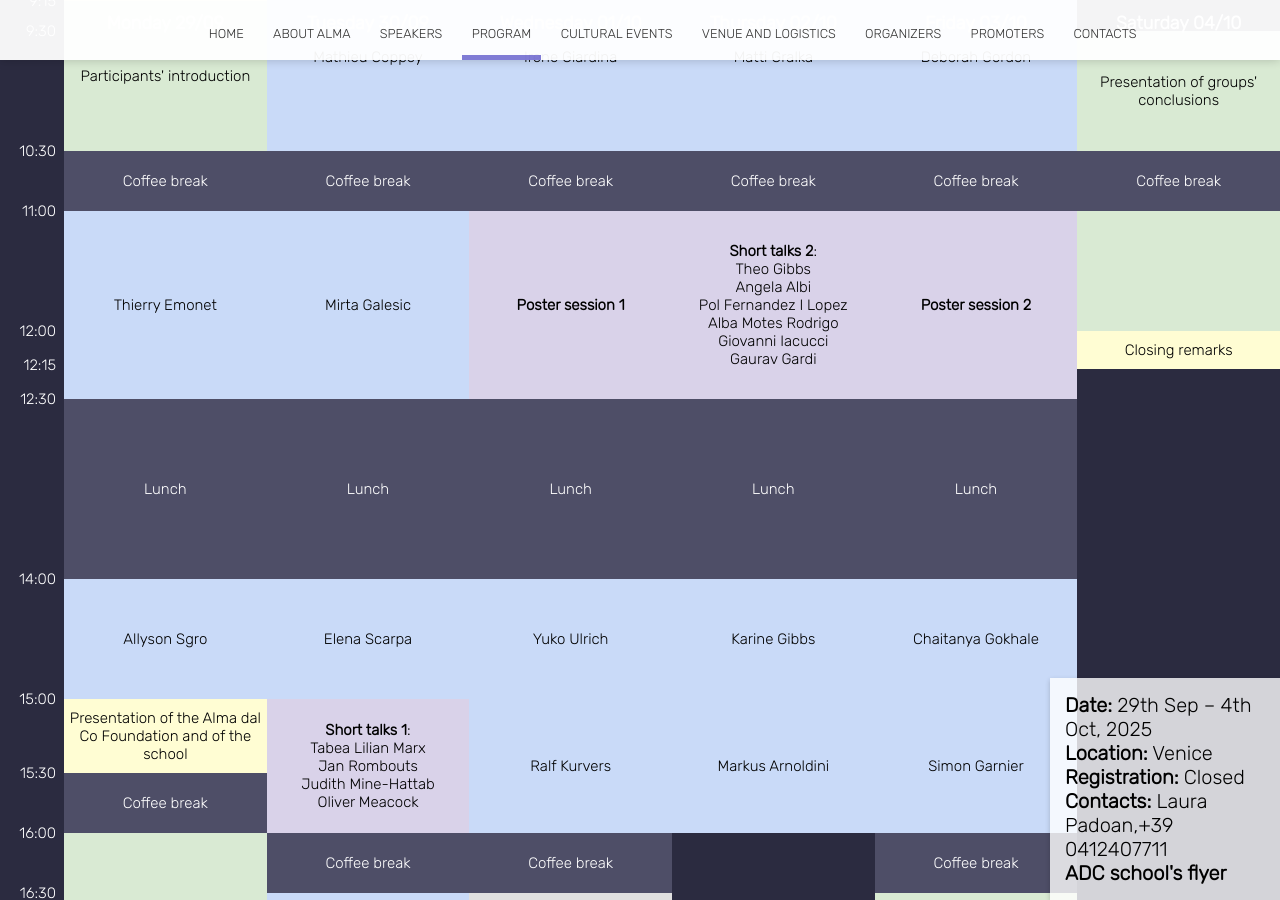
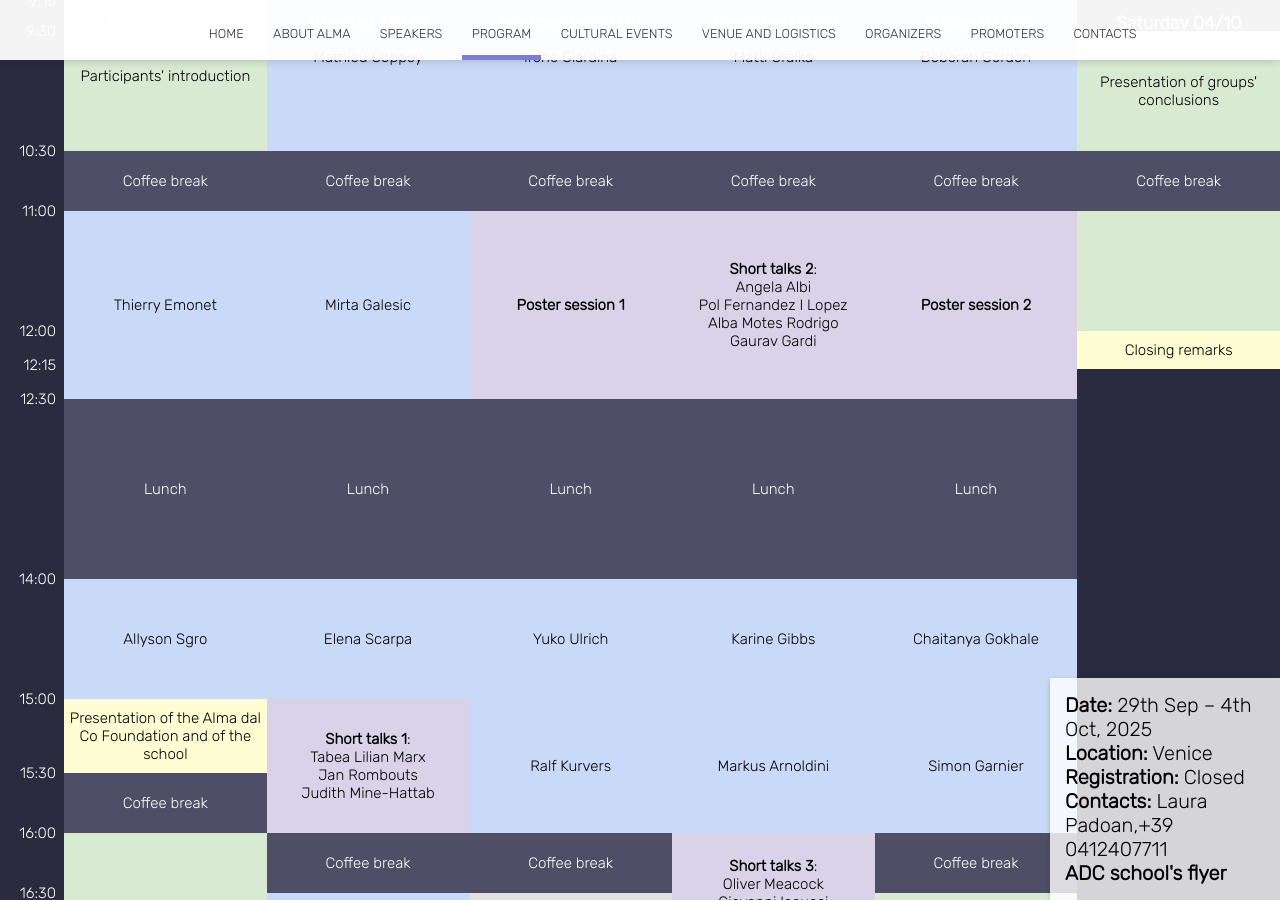
Before and after one commit to almadalcoschool/almadalcoschool.github.io, a Jekyll site: the page built from scientific_program.html, in a window 1280 px wide and 900 px high, scrolled down 794 px. Built offline with Jekyll 4.4.1, drawn with Linux system fonts in a browser that asks for light colours; nearby versions of some CDN libraries.

Commit message:
short talks 3 - table

```diff
--- a/scientific_program.html
+++ b/scientific_program.html
@@ -665,11 +665,9 @@
           <td class="tg-gpin" rowspan="6" data-full="Mirta Galesic - Collective intelligence and collective adaptation">Mirta Galesic</td>
           <td class="tg-mkke" rowspan="6">Poster session 1</td>
           <td class="tg-nj25" rowspan="6"><span style="font-weight:bold">Short talks 2</span>: <br>
-              Theo Gibbs<br>
               Angela Albi<br>
               Pol Fernandez I Lopez<br>
               Alba Motes Rodrigo<br>
-              Giovanni Iacucci<br>
               Gaurav Gardi
             </td>
           <td class="tg-mkke" rowspan="6">Poster session 2</td>
@@ -735,7 +732,11 @@
           <td class="tg-dmai" rowspan="6">Group formation</td>
           <td class="tg-agz1" rowspan="2">Coffee break</td>
           <td class="tg-agz1" rowspan="2">Coffee break</td>
-          <td class="tg-0lax" rowspan="4"></td>
+          <td class="tg-nj25" rowspan="4"><span style="font-weight:bold">Short talks 3</span>: <br>
+              Oliver Meacock<br>
+              Giovanni Iacucci<br>
+              Theo Gibbs
+          </td>
           <td class="tg-ccct" rowspan="2">Coffee break</td>
         </tr>
 
```
Also changed, not shown: other parts of scientific_program.html (+1 -2 lines).
